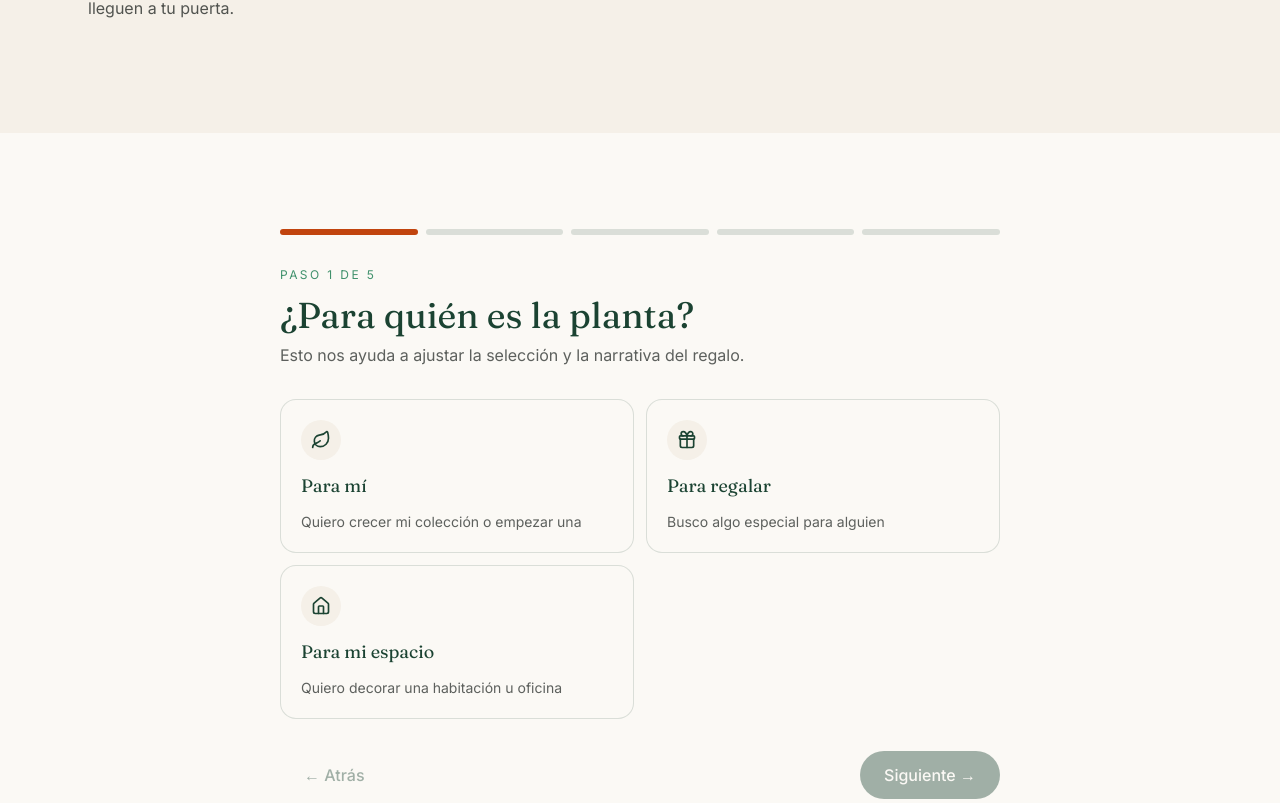
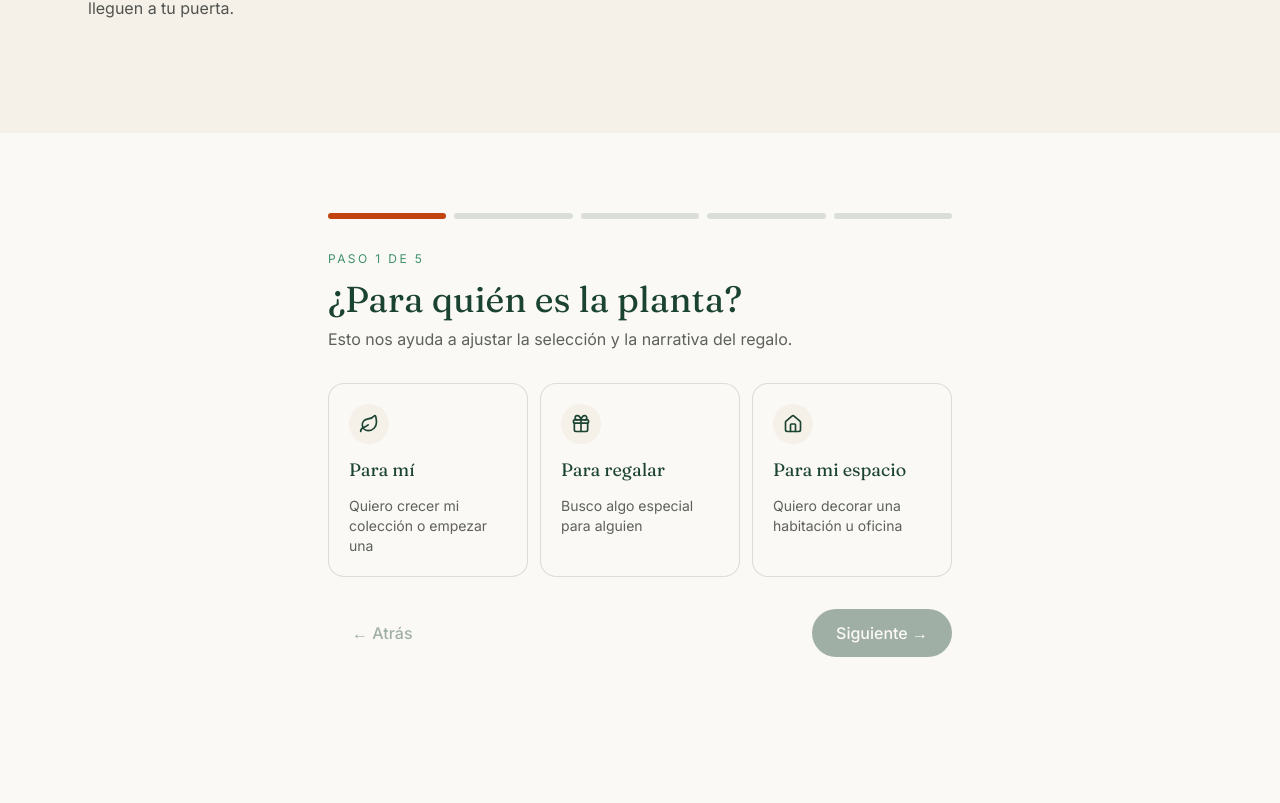
Before and after one commit to eajalcrina/jardin-amazonico, a Next.js app: page / in a window 1280 px wide. Shown: the part 1197-2000 px from the top of the page. Built offline with nearby package versions, Linux system fonts and the light colour scheme.

Commit message:
feat(quiz): tighten width and use 3-col grid for 3-option questions

```diff
--- a/components/sections/Quiz.tsx
+++ b/components/sections/Quiz.tsx
@@ -54,7 +54,7 @@ export function Quiz({ onComplete, onReset }: QuizProps) {
     return (
       <section
         id="quiz"
-        className="bg-ja-paper py-16 md:py-24"
+        className="bg-ja-paper py-14 md:py-20"
       >
         <div className="container mx-auto px-6 max-w-2xl text-center">
           <p className="text-xs uppercase tracking-[0.2em] text-ja-mid">
@@ -79,8 +79,8 @@ export function Quiz({ onComplete, onReset }: QuizProps) {
   }
 
   return (
-    <section id="quiz" className="bg-ja-paper py-16 md:py-24">
-      <div className="container mx-auto px-6 max-w-3xl">
+    <section id="quiz" className="bg-ja-paper py-14 md:py-20">
+      <div className="container mx-auto px-6 max-w-2xl">
         <ProgressBar total={totalSteps} current={stepIndex} />
 
         <AnimatePresence mode="wait">
@@ -100,7 +100,12 @@ export function Quiz({ onComplete, onReset }: QuizProps) {
             </h2>
             <p className="mt-2 text-ja-ink/70">{question.subtitle}</p>
 
-            <div className="mt-8 grid gap-3 sm:grid-cols-2">
+            <div
+              className={[
+                "mt-8 grid gap-3",
+                question.options.length === 3 ? "sm:grid-cols-3" : "sm:grid-cols-2",
+              ].join(" ")}
+            >
               {question.options.map((opt) => (
                 <OptionCard
                   key={opt.value}
```
